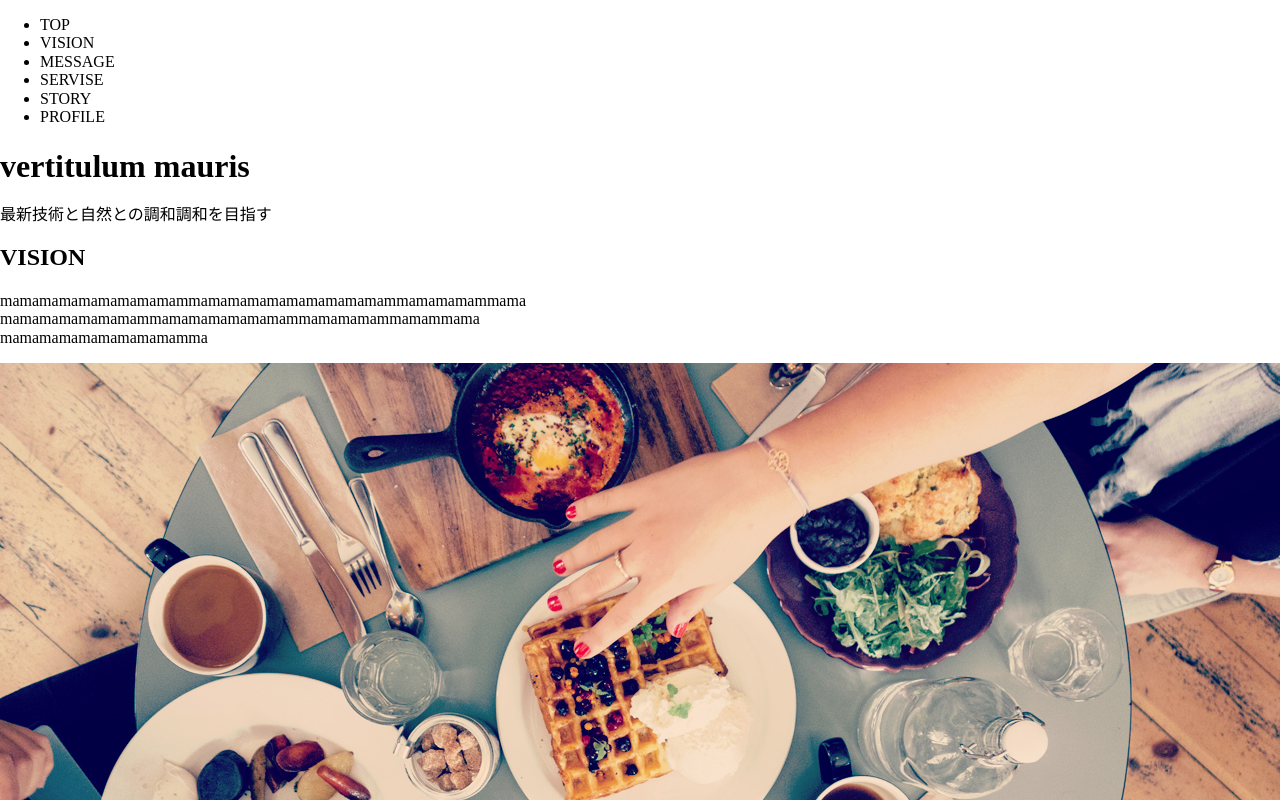
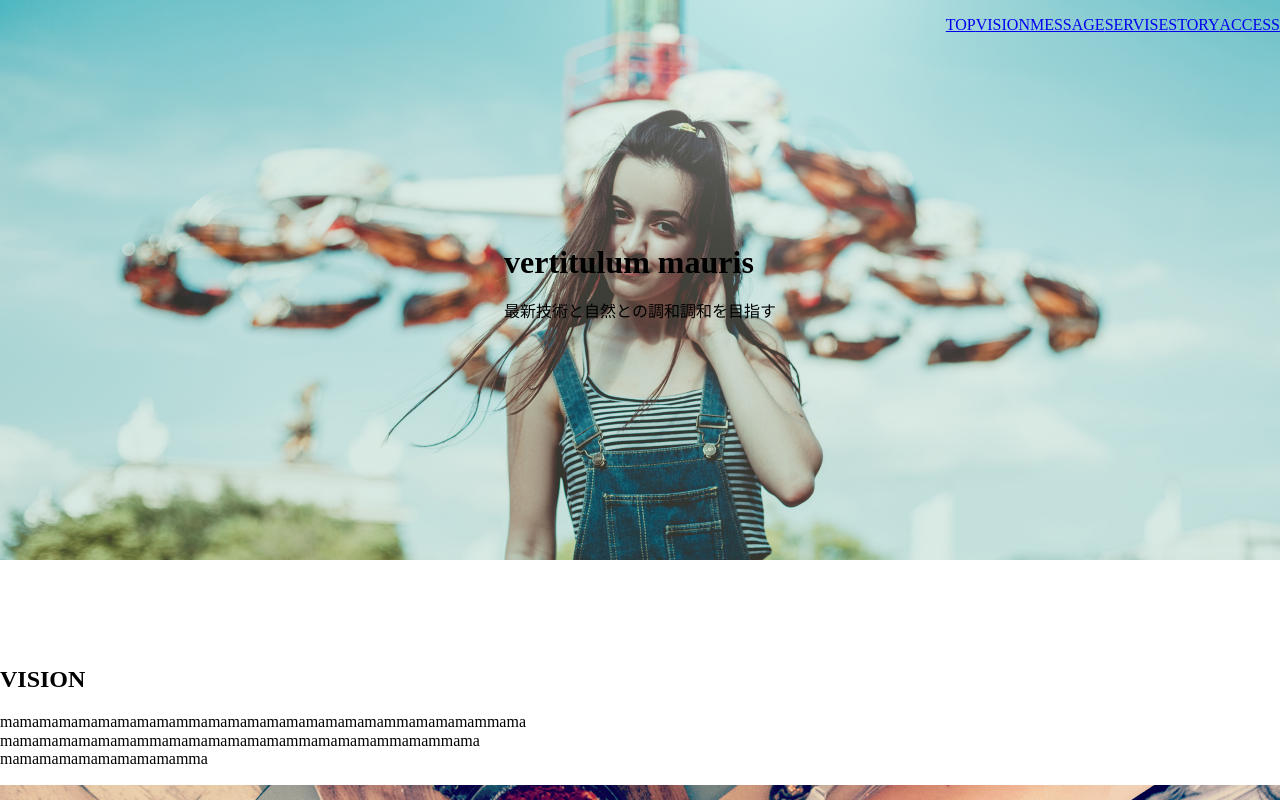
Before and after one commit to gurigurigithub/guardian_task, a plain HTML site: page index.html in a window 1280 px wide. Shown: the top 800 px of the page. Drawn offline with Linux system fonts and the light colour scheme.

Commit message:
wip style入れた

```diff
--- a/css/main.css
+++ b/css/main.css
@@ -0,0 +1,48 @@
+@charset "utf-8";
+
+html {
+    height: 100%;
+}
+
+body {
+    margin: 0;
+    font-family: 'Noto Serif JP', serif;
+}
+li {
+    list-style: none;
+}
+
+.global_nav{
+    height: 70px;
+    position: sticky;
+    top: 0;
+}
+
+.global_nav_ul {
+    display: flex;
+    justify-content: end;
+}
+
+.top_main {
+    padding-top: 70vh;
+}
+
+.feature_img {
+    background: center / cover no-repeat url("../images/mainImg.jpg");
+    height: 70vh;
+    width: 100vw;
+    object-fit: cover;
+    display: flex;
+    justify-content: center;
+    align-items: center;
+    position: absolute;
+    top: 0;
+    z-index: -1;
+}
+
+.section_inner {
+}
+
+.section_inner img {
+    max-width: 100%;
+}
--- a/index.html
+++ b/index.html
@@ -9,28 +9,33 @@
 </head>
 
 <body>
-    <header>
-        <nav>
-            <ul>
-                <li>TOP</li>
-                <li>VISION</li>
-                <li>MESSAGE</li>
-                <li>SERVISE</li>
-                <li>STORY</li>
-                <li>PROFILE</li>
+    <nav class="global_nav">
+        <ul class="global_nav_ul">
+            <a href="#" class="global_nav_item">
+                <li>TOP</li></a>
+            <a href="#vision" class="global_nav_item">
+                <li>VISION</li></a>
+            <a href="#message" class="global_nav_item">
+                <li>MESSAGE</li></a>
+            <a href="#servise" class="global_nav_item">
+                <li>SERVISE</li></a>
+            <a href="#story" class="global_nav_item">
+                <li>STORY</li></a>
+            <a href="#access" class="global_nav_item">
+                <li>ACCESS</li></a>
         </ul>
     </nav>
 
-        <div>
+    <main class="top_main">
+        <header class="feature_img">
             <div>
                 <h1>vertitulum mauris</h1>
                 <p>最新技術と自然との調和調和を目指す</p>
             </div>
-        </div>
         </header>
 
         <section>
-        <article>
+            <article class="section_inner" id="vision">
                 <div>
                     <h2>VISION</h2>
                     <p>
@@ -41,7 +46,7 @@
                 </div>
             </article>
 
-        <article>
+            <article class="section_inner" id="message">
                 <div>
                     <img src="images/sec02_01.jpg">
                     <h2>MESSEGE</h2>
@@ -61,7 +66,7 @@
                 </div>
             </article>
 
-        <article>
+            <article class="section_inner" id="servise">
                 <div>
                     <h2>SERVISE</h2>
                     <img src="images/dips1.jpg">
@@ -71,7 +76,7 @@
                 </div>
 
                 <div>
-                <h2>SERVISE</h2>
+                    <h2>MESSAGE</h2>
                     <img src="images/dips1.jpg">
                     <p>mamamamamamamamamamam<br>
                         mamamamamamamamamamama<br>
@@ -79,7 +84,7 @@
                 </div>
 
                 <div>
-                <h2>SERVISE</h2>
+                    <h2>STORY</h2>
                     <img src="images/dips1.jpg">
                     <p>mamamamamamamamamamam<br>
                         mamamamamamamamamamama<br>
@@ -87,7 +92,7 @@
                 </div>
             </article>
 
-        <article>
+            <article class="section_inner" id="story">
                 <div>
                     <h2>STORY</h2>
                     <p>mamamamamamamamamamam<br>
@@ -96,14 +101,14 @@
                 </div>
 
                 <div>
-                <h2>STORY</h2>
+                    <h2>SUCCSESS</h2>
                     <p>mamamamamamamamamamam<br>
                         mamamamamamamamamamama<br>
                     </p>
                 </div>
             </article>
 
-        <article>
+            <article class="section_inner" id="access">
                 <div>
                     <dl>
                         <dt>社名</dt>
@@ -137,6 +142,8 @@
                 </div>
             </article>
         </section>
+    </main>
+
     <footer>
         <p>Copyright(c)20XX Sanple Inc.All Rights Reserved. Design by</p>
         <div>
```
Lines whose indentation alone changed are shown as unchanged.
